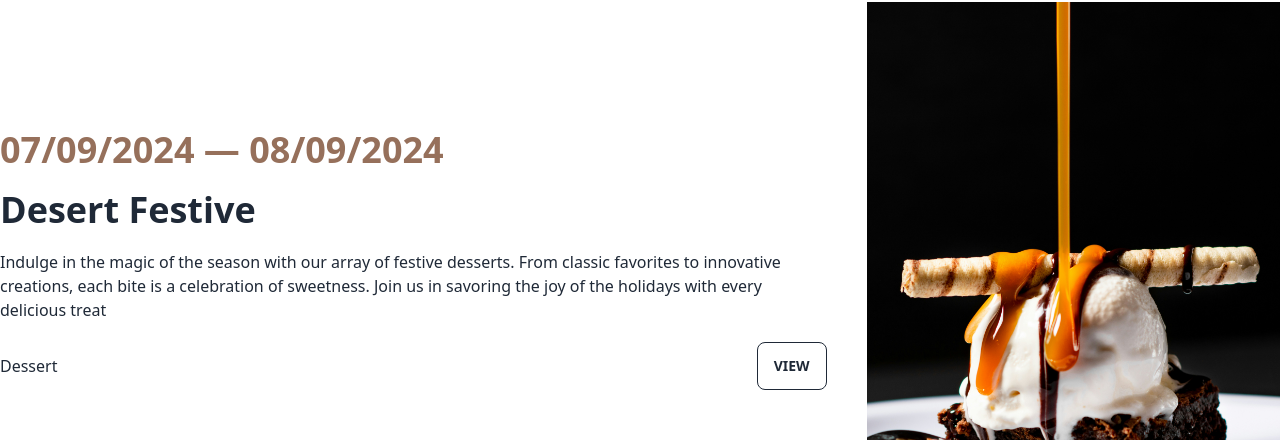
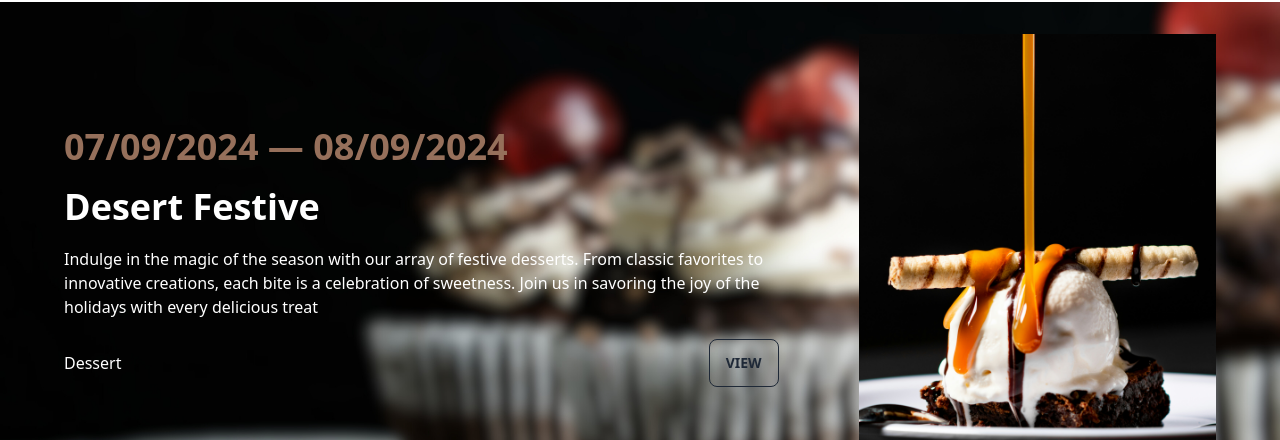
Before and after one commit to afrinchowa/palate-pioneer-restaurent, a React (Vite) app: page / in a window 1280 px wide. Shown: the part 2107-2547 px from the top of the page. Built offline with nearby package versions, Linux system fonts and the light colour scheme.

Commit message:
upcomming event updated

```diff
--- a/src/Pages/Home/Home/Home.jsx
+++ b/src/Pages/Home/Home/Home.jsx
@@ -7,9 +7,12 @@ const Home = () => {
   return (
     <div>
       <Banner></Banner>
+      <div className='max-w-screen-xl mx-auto'>
       <Category></Category>
       <PopularMenu></PopularMenu>
       <Upcoming></Upcoming>
+      </div>
+
     </div>
   );
 };
--- a/src/Pages/Home/Upcoming/Upcoming.jsx
+++ b/src/Pages/Home/Upcoming/Upcoming.jsx
@@ -1,5 +1,5 @@
 import SectionTitle from "../../../Components/SectionTitle/SectionTitle";
-
+import "./Upcomming.css";
 import upcomming1 from "../../../assets/Home/menu/up-1.jpg";
 import upcomming2 from "../../../assets/Home/menu/up-2.jpg";
 import upcomming3 from "../../../assets/Home/menu/up-3.jpg";
@@ -12,17 +12,20 @@ const Upcoming = () => {
         subHeading={"Check it Out"}
         heading={"Upcoming Events"}
       ></SectionTitle>
-      <div className="md:flex space-x-10 items-center ">
 
-        <div className="w-2/3">
+      <div className=" upComingImg md:flex space-x-10 items-center py-8 px-16 ">
+        <div className="w-2/3 mr-10 text-white">
           <p className="text-4xl font-semibold text-[#96705B] ">
-          07/09/2024 — 08/09/2024
+            07/09/2024 — 08/09/2024
           </p>
           <p className="text-4xl font-bold hover:underline mt-5 ">
             Desert Festive
           </p>
           <p className="mt-5 ">
-          Indulge in the magic of the season with our array of festive desserts. From classic favorites to innovative creations, each bite is a celebration of sweetness. Join us in savoring the joy of the holidays with every delicious treat
+            Indulge in the magic of the season with our array of festive
+            desserts. From classic favorites to innovative creations, each bite
+            is a celebration of sweetness. Join us in savoring the joy of the
+            holidays with every delicious treat
           </p>
           <div className="flex justify-between">
             <p className="mt-8">Dessert</p>
@@ -33,11 +36,11 @@ const Upcoming = () => {
           <img src={upcomming4} alt="" />
         </div>
       </div>
-      <div className="md:flex space-x-10 items-center ">
-        <div className="w-1/3">
-          <img src={upcomming2} alt="" />
+      <div className="md:flex upComingImg2 space-x-10 items-center  ">
+        <div className="w-1/3 mr-10 p-8  ">
+          <img src={upcomming1} alt="" />
         </div>
-        <div className="w-2/3">
+        <div className="w-2/3 text-white ">
           <p className="text-4xl font-semibold text-[#96705B] ">
             06/08/2024 — 12/08/2024
           </p>
--- /dev/null
+++ b/src/Pages/Home/Upcoming/Upcomming.css
@@ -0,0 +1,12 @@
+.upComingImg{
+background-image:url("../../../assets/Home/menu/blur-1.png") ;
+background-position: center;
+  background-repeat: no-repeat;
+  background-size: cover;
+}
+.upComingImg2{
+background-image:url("../../../assets/Home/menu/blur-2.png") ;
+background-position: center;
+  background-repeat: no-repeat;
+  background-size: cover;
+}
--- a/src/Pages/Shared/Navbar/Navbar.jsx
+++ b/src/Pages/Shared/Navbar/Navbar.jsx
@@ -48,7 +48,7 @@ const Navbar = () => {
           <ul className="menu menu-horizontal px-1">{navOptions}</ul>
         </div>
         <div className="navbar-end">
-          <a className="btn">Button</a>
+
         </div>
       </div>
     </>
--- a/src/main.jsx
+++ b/src/main.jsx
@@ -9,7 +9,7 @@ import {
 import { router } from './Routes/Routes';
 ReactDOM.createRoot(document.getElementById('root')).render(
   <React.StrictMode>
-   <div className='max-w-screen-xl mx-auto'>
+   <div >
    <RouterProvider router={router} />
    </div>
   </React.StrictMode>,
```
Also changed, not shown: src/assets/Home/menu/blur-1.png (added), 1 other file (tests, documents, lock files or other folders).
